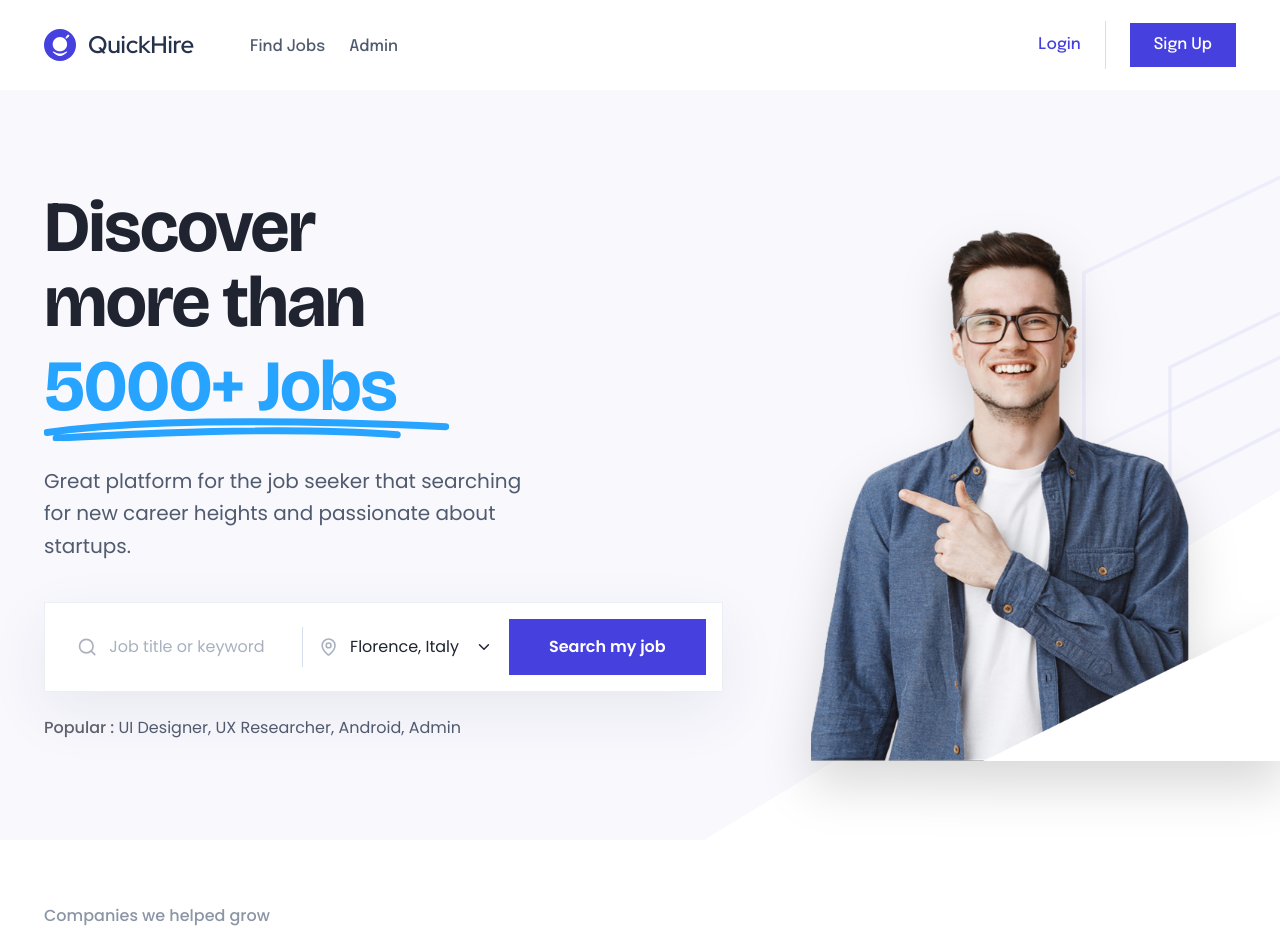
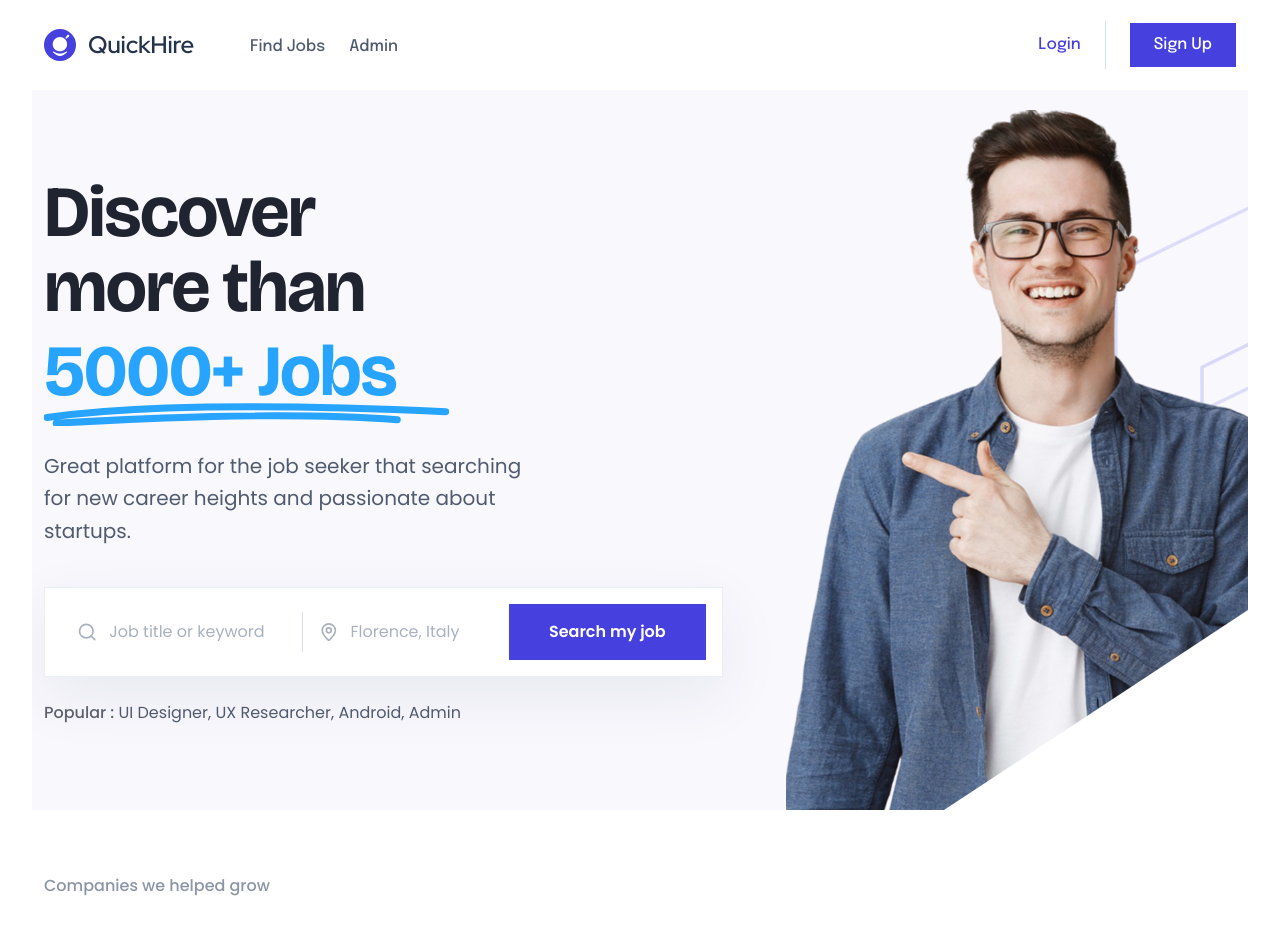
Before and after one commit to Fardus-Hassan/quick-hire-assessment, a Next.js app: page / in a window 1280 px wide. Shown: the top 930 px of the page. Built offline with nearby package versions, Linux system fonts and the light colour scheme; no server answers; a web font is replaced by a local one.

Commit message:
fix banner

```diff
--- a/app/(home)/_components/Intro.tsx
+++ b/app/(home)/_components/Intro.tsx
@@ -31,7 +31,7 @@ export default function HeroSection() {
           </p>
 
           {/* Search Box Form */}
-          <div className="mt-10 bg-white p-4 shadow-[0px_20px_60px_rgba(46,51,90,0.08)] w-full max-w-[800px] flex flex-col lg:flex-row gap-4 lg:gap-0 items-center relative z-50 border border-[#D6DDEB]/50">
+          <div className="mt-10 bg-white p-4 shadow-[0px_20px_60px_rgba(46,51,90,0.08)] w-full max-w-full flex flex-col lg:flex-row gap-4 lg:gap-0 items-center relative z-50 border border-[#D6DDEB]/50">
 
             {/* Job Title Input */}
             <div className="flex-[1.2] flex items-center gap-3 px-4 w-full">
@@ -53,11 +53,11 @@ export default function HeroSection() {
                 <input
                   type="text"
                   placeholder="Florence, Italy"
-                  defaultValue="Florence, Italy"
+                  // defaultValue="Florence, Italy"
                   className="w-full outline-none text-[#202430] placeholder:text-[#A9B1C0] text-[16px] bg-transparent py-2"
                 />
               </div>
-              <ChevronDown className="text-[#202430] cursor-pointer" size={20} />
+              {/* <ChevronDown className="text-[#202430] cursor-pointer" size={20} /> */}
             </div>
 
             {/* Submit Button */}
@@ -73,17 +73,17 @@ export default function HeroSection() {
         </div>
 
         {/* Right Column: Images */}
-        <div className="lg:col-span-5 hidden lg:flex relative w-full h-[600px] lg:h-[750px] justify-center items-end z-20">
+        <div className="lg:col-span-5 hidden lg:flex relative w-full justify-center items-end z-20">
 
           {/* Profile Image */}
-          <div className="relative w-full h-full flex justify-end items-end z-10 translate-x-12">
+          <div className="relative w-full h-full flex justify-end items-end z-10 translate-x-[50px]">
             <Image
               src="/Pic.png"
               alt="Smiling professional"
-              width={1000}
-              height={1000}
+              width={2000}
+              height={2000}
               priority
-              className="w-auto h-[92%] object-contain drop-shadow-2xl"
+              className="object-cover h-[700px] min-w-[500px] mt-5"
             />
           </div>
         </div>
@@ -91,7 +91,7 @@ export default function HeroSection() {
 
       {/* Decorative Bottom Diagonal Overlay (White) */}
       <div
-        className="absolute bottom-0 right-0 w-[45%] h-[250px] lg:h-[350px] bg-white z-10 pointer-events-none"
+        className="absolute bottom-0 right-0 z-50 w-[25%] h-[200px] bg-white pointer-events-none lg:block hidden"
         style={{ clipPath: 'polygon(100% 0, 0% 100%, 100% 100%)' }}
       ></div>
 
--- a/app/(home)/_components/LatestJobs.tsx
+++ b/app/(home)/_components/LatestJobs.tsx
@@ -72,7 +72,7 @@ export default function LatestJobs() {
 
   return (
     <section className="w-full bg-[#F8FAFE] flex justify-center items-center py-16 lg:py-24 relative overflow-hidden">
-      <div className="max-w-[1192px] w-full lg:px-0 md:px-8 flex flex-col relative z-10">
+      <div className="max-w-[1192px] w-[95%] mx-auto flex flex-col relative z-10">
 
         {/* Header Section */}
         <div className="flex flex-col md:flex-row justify-between items-start md:items-end mb-12 gap-6">
--- a/app/(home)/_components/Navbar.tsx
+++ b/app/(home)/_components/Navbar.tsx
@@ -15,7 +15,7 @@ const Navbar = () => {
 
   return (
     <nav className="w-full flex justify-center items-center py-[21px] relative z-50">
-      <div className="max-w-[1192px] w-full px-6 md:px-8 lg:px-0 flex justify-between items-center">
+      <div className="max-w-[1192px] w-[95%] mx-auto flex justify-between items-center">
         <div className="flex items-center justify-center gap-14 ">
           <Link href="/" className="flex items-center gap-3 cursor-pointer ">
             <Image
--- a/app/(home)/page.tsx
+++ b/app/(home)/page.tsx
@@ -10,33 +10,37 @@ import LatestJobs from "./_components/LatestJobs";
 export default function page() {
   return (
     <>
-      <div className="relative w-full bg-[#F8F8FD] overflow-hidden">
+      <div className="relative bg-[#F8F8FD] overflow-hidden w-[95%] mx-auto">
         {/* Background Geometric Pattern - Exact Figma Specs: 860px x 794px, Left: 580px */}
         <div
-          className="absolute z-0 pointer-events-none hidden lg:block overflow-visible"
-          style={{
-            width: '860px',
-            height: '794px',
-            left: '800px',
-            top: '-40px',
-          }}
+          className="absolute z-0 pointer-events-none hidden lg:block overflow-visible md:w-[860px] w-[500px] h-[794px] md:left-[800px] left-[10] top-[-40px]"
         >
           <Image
             src="/Pattern.svg"
             alt="Geometric pattern background"
             width={860}
             height={794}
-            className="w-full h-full object-contain opacity-40 mix-blend-multiply"
+            className="w-full h-full object-contain"
           />
         </div>
 
         <Intro />
       </div>
-      <CompanyLogos />
-      <ExploreCategories />
-      <CallToAction />
-      <FeaturedJobs />
-      <LatestJobs />
+      <div className="w-[95%] mx-auto">
+        <CompanyLogos />
+      </div>
+      <div className="w-[95%] mx-auto">
+        <ExploreCategories />
+      </div>
+      <div className="">
+        <CallToAction />
+      </div>
+      <div className="w-[95%] mx-auto">
+        <FeaturedJobs />
+      </div>
+      <div className="">
+        <LatestJobs />
+      </div>
     </>
   );
 }
```
Also changed, not shown: images/homepage/underline.png (added), public/Pic.png.
